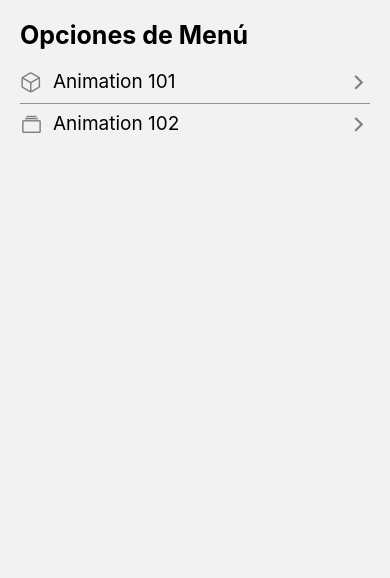
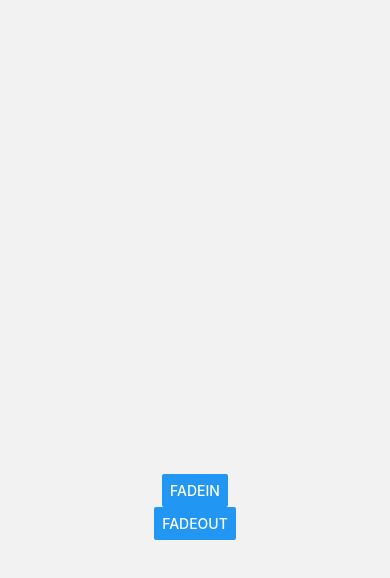
Before and after one commit to Axely7/React-Native-Components, a React Native app: screen /Animation101Screen in a window 390 px wide. Shown: the top 578 px of the page. Built offline with nearby package versions, Linux system fonts and the light colour scheme.

Commit message:
animations

```diff
--- a/src/components/FlatListMenuItem.tsx
+++ b/src/components/FlatListMenuItem.tsx
@@ -2,14 +2,19 @@ import React from 'react';
 import {View, Text, StyleSheet, TouchableOpacity} from 'react-native';
 import {MenuItem} from '../interfaces/AppInterfaces';
 import Icon from 'react-native-vector-icons/Ionicons';
+import {useNavigation} from '@react-navigation/native';
 
 interface Props {
   menuItem: MenuItem;
 }
 
 export const FlatListMenuItem = ({menuItem}: Props) => {
+  const navigation = useNavigation();
+
   return (
-    <TouchableOpacity activeOpacity={0.8}>
+    <TouchableOpacity
+      activeOpacity={0.8}
+      onPress={() => navigation.navigate(menuItem.component)}>
       <View style={styles.container}>
         <Icon name={menuItem.icon} color="grey" size={23} />
         <Text style={styles.itemText}>{menuItem.name}</Text>
--- /dev/null
+++ b/src/hooks/useAnimation.tsx
@@ -0,0 +1,39 @@
+import React, {useRef} from 'react';
+import {Animated, Easing} from 'react-native';
+
+export const useAnimation = () => {
+  const opacity = useRef(new Animated.Value(0)).current;
+  const postion = useRef(new Animated.Value(0)).current;
+
+  const fadeIn = () => {
+    Animated.timing(opacity, {
+      toValue: 1,
+      duration: 300,
+      useNativeDriver: true,
+    }).start(() => console.log('animacion terminó'));
+  };
+
+  const fadeOut = () => {
+    Animated.timing(opacity, {
+      toValue: 0,
+      duration: 300,
+      useNativeDriver: true,
+    }).start();
+  };
+
+  const startMovingPosition = (
+    initPosition: number,
+    duration: number = 300,
+  ) => {
+    postion.setValue(initPosition);
+
+    Animated.timing(postion, {
+      toValue: 0,
+      duration,
+      useNativeDriver: true,
+      //   easing: Easing.bounce,
+    }).start();
+  };
+
+  return {fadeIn, fadeOut, opacity, postion, startMovingPosition};
+};
--- a/src/navigation/Navigator.tsx
+++ b/src/navigation/Navigator.tsx
@@ -1,5 +1,7 @@
 import {createStackNavigator} from '@react-navigation/stack';
+import {Animation101Screen} from '../screens/Animation101Screen';
 import {HomeScreen} from '../screens/HomeScreen';
+import {Animation102Screen} from '../screens/Animation102Screen';
 
 const Stack = createStackNavigator();
 
@@ -7,6 +9,8 @@ export const Navigator = () => {
   return (
     <Stack.Navigator screenOptions={{headerShown: false}}>
       <Stack.Screen name="HomeScreen" component={HomeScreen} />
+      <Stack.Screen name="Animation101Screen" component={Animation101Screen} />
+      <Stack.Screen name="Animation102Screen" component={Animation102Screen} />
     </Stack.Navigator>
   );
 };
--- /dev/null
+++ b/src/screens/Animation101Screen.tsx
@@ -0,0 +1,46 @@
+import React from 'react';
+import {StyleSheet, View, Animated, Button} from 'react-native';
+import {useAnimation} from '../hooks/useAnimation';
+
+export const Animation101Screen = () => {
+  const {fadeIn, fadeOut, postion, opacity, startMovingPosition} =
+    useAnimation();
+
+  return (
+    <View style={styles.container}>
+      <Animated.View
+        style={{
+          ...styles.purpleBox,
+          opacity: opacity,
+          marginBottom: 20,
+          transform: [
+            {
+              translateX: postion,
+            },
+          ],
+        }}
+      />
+      <Button
+        title="FadeIn"
+        onPress={() => {
+          fadeIn();
+          startMovingPosition(100);
+        }}
+      />
+      <Button title="FadeOut" onPress={fadeOut} />
+    </View>
+  );
+};
+
+const styles = StyleSheet.create({
+  container: {
+    flex: 1,
+    justifyContent: 'center',
+    alignItems: 'center',
+  },
+  purpleBox: {
+    backgroundColor: '#5856D6',
+    width: 150,
+    height: 150,
+  },
+});
--- /dev/null
+++ b/src/screens/Animation102Screen.tsx
@@ -0,0 +1,18 @@
+import React from 'react';
+import {StyleSheet, View} from 'react-native';
+
+export const Animation102Screen = () => {
+  return (
+    <View style={{flex: 1}}>
+      <View style={styles.purpleBox} />
+    </View>
+  );
+};
+
+const styles = StyleSheet.create({
+  purpleBox: {
+    backgroundColor: 'red',
+    width: 150,
+    height: 150,
+  },
+});
--- a/src/screens/HomeScreen.tsx
+++ b/src/screens/HomeScreen.tsx
@@ -1,7 +1,6 @@
 import React from 'react';
 import {FlatList, Text, View} from 'react-native';
 import {useSafeAreaInsets} from 'react-native-safe-area-context';
-import Icon from 'react-native-vector-icons/Ionicons';
 import {styles} from '../theme/appTheme';
 import {MenuItem} from '../interfaces/AppInterfaces';
 import {FlatListMenuItem} from '../components/FlatListMenuItem';
```
